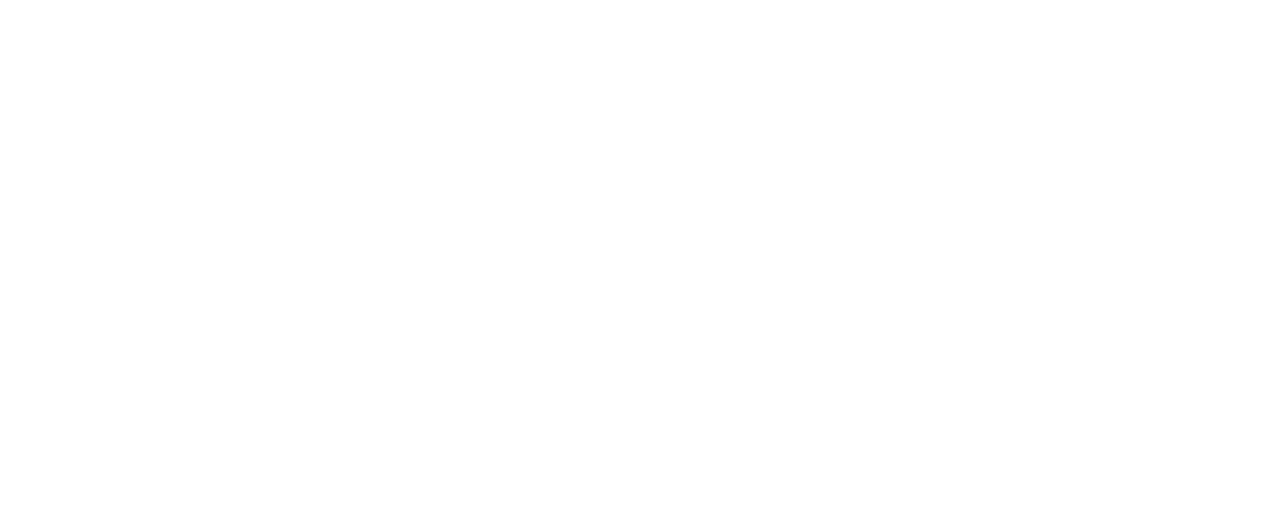
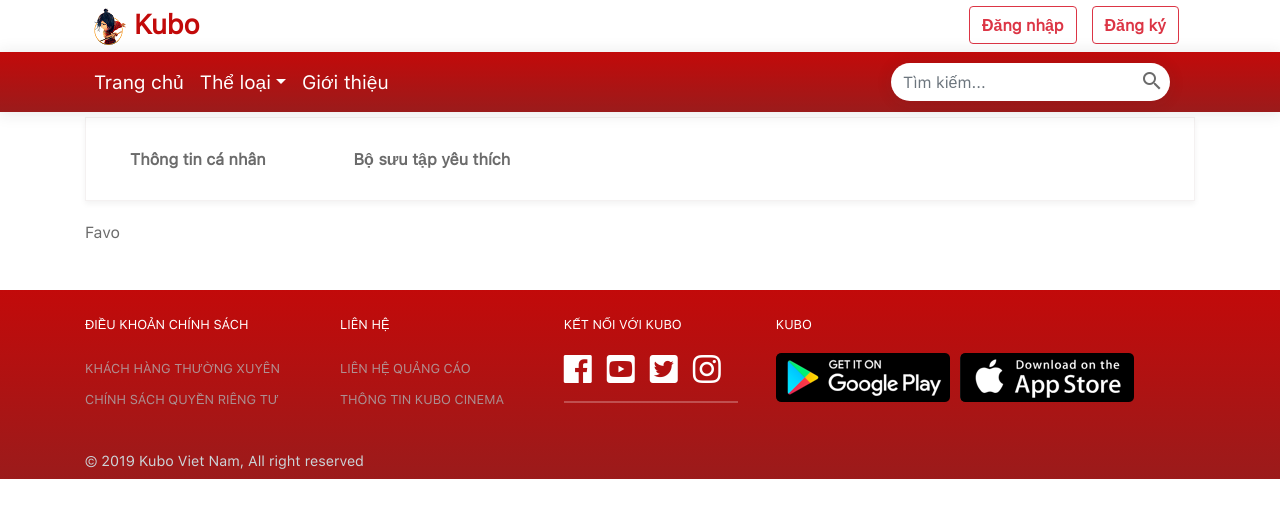
Before and after one commit to TranTLy/cinema-kubo, a React (Create React App) app: page /profile in a window 1280 px wide. Shown: the top 518 px of the page. Built offline with nearby package versions, Linux system fonts and the light colour scheme.

Commit message:
profile page

```diff
--- a/src/assets/stylesheet/default.scss
+++ b/src/assets/stylesheet/default.scss
@@ -8,13 +8,13 @@
 		url('../../assets/font/sf-pro-text-regular-webfont.woff') format('woff');
 	font-weight: normal;
 	font-style: normal;
-
 }
 
 $font-family: 'sf_pro_textregular', sans-serif;
+$sub-main-color: #c20a0a;
 $main-color: #6b6b6b;
 $background-color: #ffffff;
-  $background-image: linear-gradient(to top, #9b1b1b, #C20A0A) !important;
+$background-image: linear-gradient(to top, #9b1b1b, #c20a0a) !important;
 
 * {
 	margin: 0;
@@ -24,15 +24,15 @@
 body {
 	font-family: $font-family !important;
 	font-size: 16px !important;
-    font-weight: normal ;
+	font-weight: normal;
 	font-style: normal;
 	font-stretch: normal;
 	line-height: normal;
 	letter-spacing: normal;
-    color:$main-color !important;
+	color: $main-color !important;
 	background-color: $background-color;
 }
-#root{
+#root {
 	position: relative;
 	height: 100%;
 	min-height: 100vh;
--- /dev/null
+++ b/src/components/index.jsx
@@ -0,0 +1,2 @@
+export * from './Header/Header'
+export * from './Footer/Footer'
--- /dev/null
+++ b/src/containers/Profile/Profile.jsx
@@ -0,0 +1,174 @@
+import React, { Component } from 'react';
+import Header from '../../components/Header/Header';
+import Footer from '../../components/Footer/Footer';
+import Menu from '../../components/Menu/Menu';
+import { Container, Table, Button } from 'reactstrap';
+import './Profile.scss';
+class Profile extends Component {
+	constructor(props) {
+		super(props);
+		this.state = {
+			currentTab: 1,
+			tabInformation: 0,
+			tabFavourite: 1,
+			tab: [
+				{
+					id: 0,
+					name: 'Thông tin cá nhân'
+				},
+				{
+					id: 1,
+					name: 'Bộ sưu tập yêu thích'
+				}
+			]
+		};
+	}
+	setCurrentTab = (id) => {
+		this.setState({ currentTab: id });
+
+		const tab = document.getElementsByClassName("tab");
+		Array.from(tab).reverse().forEach(item => {
+			item.classList.remove("tab-active");
+		})
+		tab[id].classList.add("tab-active");
+	}
+
+	onEditInfor = () => {
+		const btnOnEdit = document.getElementsByClassName("fa-toggle-on");
+		const btnOffEdit = document.getElementsByClassName("fa-toggle-off");
+		btnOnEdit[0].style.display = "block";
+		btnOffEdit[0].style.display = "none";
+
+		const lable = document.getElementById("lable-edit");
+		lable.innerHTML = "Đang chỉnh sửa";
+		lable.style.fontStyle = "italic";
+
+		const inputTags = document.getElementsByClassName("infor-edit");
+		Array.from(inputTags).forEach(item => {
+			item.style.display = "block";
+		})
+		const showTextTags = document.getElementsByClassName("infor-show");
+		Array.from(showTextTags).forEach(item => {
+			item.style.display = "none";
+		})
+
+		const btnSave = document.getElementById("btn-save-wrap");
+		btnSave.style.display = "block";
+	}
+
+	offEditInfor() {
+		const btnOnEdit = document.getElementsByClassName("fa-toggle-on");
+		const btnOffEdit = document.getElementsByClassName("fa-toggle-off");
+		btnOnEdit[0].style.display = "none";
+		btnOffEdit[0].style.display = "block";
+
+		const lable = document.getElementById("lable-edit");
+		lable.innerHTML = "Chỉnh sửa";
+		lable.style.fontStyle = "normal";
+
+		const inputTags = document.getElementsByClassName("infor-edit");
+		Array.from(inputTags).forEach(item => {
+			item.style.display = "none";
+		})
+
+		const showTextTags = document.getElementsByClassName("infor-show");
+		Array.from(showTextTags).forEach(item => {
+			item.style.display = "block";
+		})
+
+		const btnSave = document.getElementById("btn-save-wrap");
+		btnSave.style.display = "none";
+	}
+
+	getContentTab() {
+		//todo: db demo
+		const customer = {
+			hoten: "Trần Minh Ngọc Nhi",
+			ngayThangNamSinh: "12/02/1998",
+			tenDangNhap: "Ngọc Nhi",
+			email: "tmnnhi98@gmail.com",
+			dienThoai: "0909 009 999",
+			loaiKhachHang: "Bạch kim",
+			diemTichLuy: 103
+		}
+
+		if (this.state.currentTab === this.state.tabInformation) {
+			return (
+				<div className="infor-wrap">
+					<div className="edit">
+						<span id="lable-edit"> Chỉnh sửa</span>
+						<i className="fas fa-toggle-off" onClick={() => this.onEditInfor()}></i>
+						<i className="fas fa-toggle-on" onClick={() => this.offEditInfor()}></i>
+					</div>
+
+					<Table className="table">
+						<tr>
+							<td className="title">Họ tên: </td>
+							<td id="name" className="infor-show">{customer.hoten}</td>
+							<td><input className="infor-edit" type="text" name="hoTen" value={customer.hoten} /></td>
+						</tr>
+						<tr>
+							<td className="title">Ngày tháng năm sinh: </td>
+							<td id="ngayThangNamSinh" className="infor-show">{customer.ngayThangNamSinh}</td>
+							<td><input className="infor-edit" type="text" name="hoTen" value={customer.ngayThangNamSinh} /></td>
+						</tr>
+						<tr>
+							<td className="title">Tên đăng nhập: </td>
+							<td id="tenDangNhap" className="infor-show">{customer.tenDangNhap}</td>
+							<td><input className="infor-edit" type="text" name="hoTen" value={customer.tenDangNhap} /></td>
+						</tr>
+						<tr>
+							<td className="title">Email: </td>
+							<td id="email" className="infor-show">{customer.email}</td>
+							<td><input className="infor-edit" type="text" name="hoTen" value={customer.email} /></td>
+						</tr>
+						<tr>
+							<td className="title">Điện thoại: </td>
+							<td id="dienThoai" className="infor-show">{customer.dienThoai}</td>
+							<td><input className="infor-edit" type="text" name="hoTen" value={customer.dienThoai} /></td>
+						</tr>
+					</Table>
+					<div id="btn-save-wrap">
+						<Button id="btn-save-infor">Lưu</Button>
+					</div>
+				</div>);
+		} else if (this.state.currentTab == this.state.tabFavourite) {
+			return (
+				<div className="favourite-wrap">Favo</div>
+			)
+		}
+	};
+
+
+
+	render() {
+		return (
+			<div>
+				<head>
+					<link rel="stylesheet" href="https://use.fontawesome.com/releases/v5.8.2/css/all.css" integrity="sha384-oS3vJWv+0UjzBfQzYUhtDYW+Pj2yciDJxpsK1OYPAYjqT085Qq/1cq5FLXAZQ7Ay" crossorigin="anonymous" />
+				</head>
+				<div className="profile-container-wrap">
+					<Header />
+					<Menu />
+					<Container>
+						<div className="tab-wrap">
+							{this.state.tab.map((item) => {
+								return (
+									<div className="tab" onClick={() => this.setCurrentTab(item.id)}>
+										{item.name}
+									</div>
+								);
+							})}
+						</div>
+						<div className="profile-content">
+							{this.getContentTab()}
+						</div>
+					</Container>
+					<Footer />
+				</div>
+			</div>
+		);
+	}
+}
+
+export default Profile;
--- /dev/null
+++ b/src/containers/Profile/Profile.scss
@@ -0,0 +1,73 @@
+@import "../../assets/stylesheet/default.scss";
+
+.profile-container-wrap {
+	.tab-wrap {
+		display: flex;
+		align-content: flex-start;
+		margin-bottom: 20px;
+		margin-top: 5px;
+		border: 0.5px solid rgba(228, 219, 219, 0.4);
+		box-shadow: 0 3px 6px rgba(0, 0, 0, 0.05);
+		.tab {
+			margin: 10px 10px 10px 10px;
+			font-weight: bold;
+			padding: 20px 34px;
+			&:hover {
+				color: $sub-main-color;
+				cursor: pointer;
+			}
+		}
+		.tab-active {
+			color: $sub-main-color;
+			border-bottom: 6px solid $sub-main-color;
+			box-shadow: 0 3px 6px rgba(0, 0, 0, 0.05);
+			border-radius: 3px;
+		}
+	}
+	.profile-content {
+		.infor-wrap {
+			.edit {
+				margin-bottom: 10px;
+				text-align: right;
+				margin-right: 10%;
+				display: flex;
+				justify-content: flex-end;
+				align-items: center;
+				i {
+					color: $sub-main-color;
+					font-size: 1.9em;
+					margin: auto 10px;
+				}
+				.fa-toggle-on {
+					display: none;
+				}
+			}
+			.table {
+				tr {
+					.title {
+						color: $main-color;
+						font-weight: bold;
+					}
+					td {
+						.infor-edit {
+							display: none;
+						}
+					}
+				}
+			}
+			#btn-save-wrap {
+				margin-bottom: 10px;
+				text-align: right;
+				margin-right: 10%;
+				display: none;
+				#btn-save-infor {
+					background-color: $sub-main-color;
+					border: none;
+					&:hover {
+						box-shadow: 2px 2px 5px rgb(165, 160, 160);
+					}
+				}
+			}
+		}
+	}
+}
--- a/src/index.js
+++ b/src/index.js
@@ -6,12 +6,14 @@
 import { Route, Link, BrowserRouter as Router } from 'react-router-dom';
 import PageLogIn_SignIn_Intro from './components/PageLogIn_SignIn_Intro/Page_LogIn_SignIn_Intro';
 import Home from './containers/Home/Home';
+import Profile from './containers/Profile/Profile';
 const routing = (
 	<Router>
 		<div>
 			<Route exact path="/" component={App} />
 			<Route path="/Login" component={PageLogIn_SignIn_Intro} />
 			<Route path="/home" component={Home} />
+			<Route path="/profile" component={Profile} />
 		</div>
 	</Router>
 );
```
Also changed, not shown: src/model/customer.js (added). Lines whose indentation alone changed are shown as unchanged.
